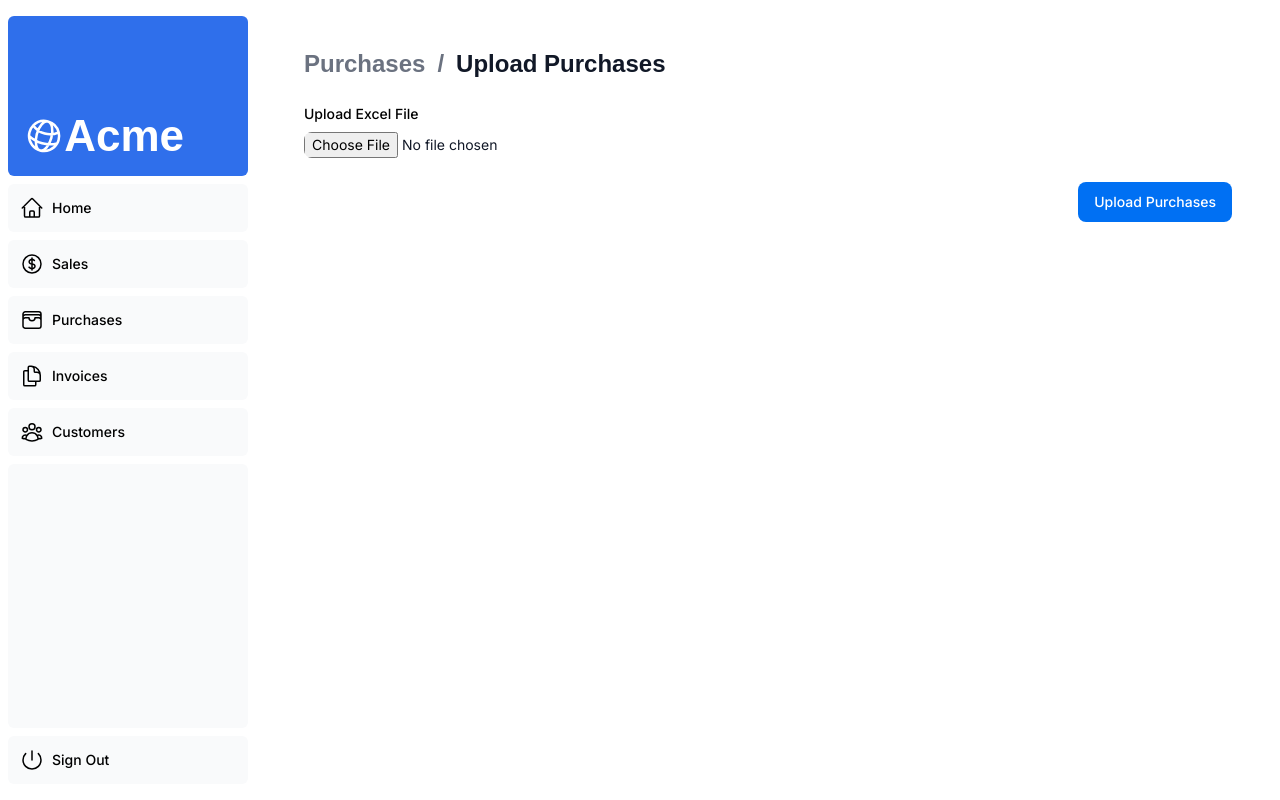
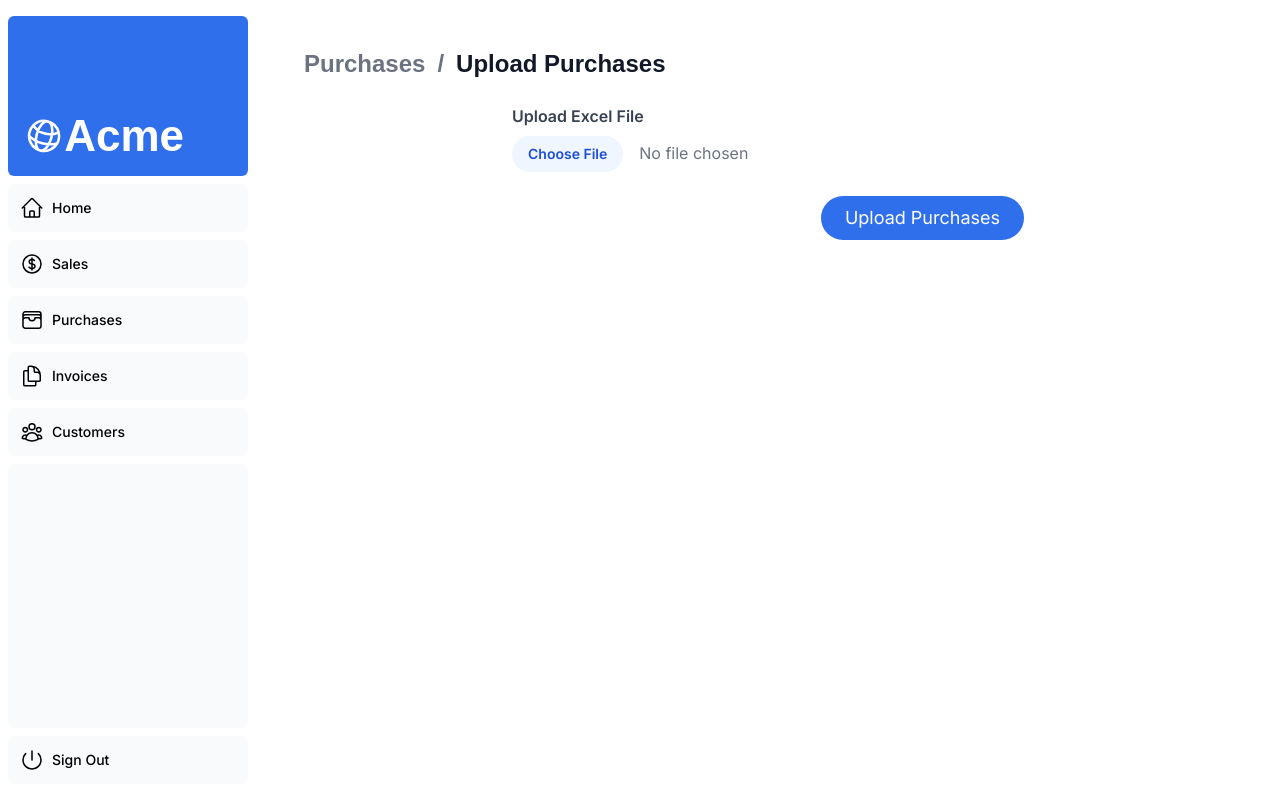
Before and after one commit to iparr-biocorellc/nextjspractice, a Next.js app: page /dashboard/purchases/upload in a window 1280 px wide. Built offline with nearby package versions, Linux system fonts and the light colour scheme; no server answers; the database is empty; a web font is replaced by a local one.

Commit message:
finish adding purchases

```diff
--- a/app/lib/actions.ts
+++ b/app/lib/actions.ts
@@ -336,6 +336,7 @@ export async function uploadPurchases(purchasesData: any[]): Promise<purchaseSta
 
         return {
             ...row,
+            item_id: String(row.item_id),
             date: formattedDate,
         };
     });
--- a/app/ui/purchases/create-form.tsx
+++ b/app/ui/purchases/create-form.tsx
@@ -58,9 +58,9 @@ export default function PurchasesForm() {
     };
 
     return (
-        <form onSubmit={handleSubmit}>
-            <div className="mb-4">
-                <label htmlFor="file" className="block mb-2 text-sm font-medium">
+        <form onSubmit={handleSubmit} className="mx-auto max-w-lg">
+            <div className="mb-6">
+                <label htmlFor="file" className="block mb-2 text-md font-semibold text-gray-700">
                     Upload Excel File
                 </label>
                 <input
@@ -68,15 +68,26 @@ export default function PurchasesForm() {
                     id="file"
                     accept=".xlsx"
                     onChange={handleFileChange}
-                    className="block w-full text-sm text-gray-900 border-gray-300 rounded-lg cursor-pointer focus:ring-blue-500 focus:border-blue-500"
+                    className="block w-full text-md text-gray-500 file:mr-4 file:py-2 file:px-4
+                       file:rounded-full file:border-0 file:text-sm file:font-semibold
+                       file:bg-blue-50 file:text-blue-700 hover:file:bg-blue-100
+                       focus:outline-none focus:ring-2 focus:ring-blue-500 focus:border-transparent"
                 />
             </div>
-            <div className="mt-6 flex justify-end gap-4">
-                <Button type="submit" disabled={isUploading}>Upload Purchases</Button>
+            <div className="flex justify-end gap-4">
+                <button type="submit" disabled={isUploading}
+                        className="px-6 py-2 bg-blue-600 text-white text-lg rounded-full
+                           hover:bg-blue-700 focus:outline-none focus:ring-2
+                           focus:ring-blue-500 focus:ring-opacity-50 disabled:opacity-50">
+                    Upload Purchases
+                </button>
             </div>
             {message && (
-                <p className="mt-2 text-sm text-red-500">{message}</p>
+                <div className="mt-2 p-2 text-sm text-red-600 bg-red-100 rounded">
+                    <i className="fas fa-exclamation-triangle"></i> {message}
+                </div>
             )}
         </form>
+
     );
 }
--- a/app/ui/sales/create-form.tsx
+++ b/app/ui/sales/create-form.tsx
@@ -59,9 +59,9 @@ export default function SalesForm() {
     };
 
     return (
-        <form onSubmit={handleSubmit}>
-            <div className="mb-4">
-                <label htmlFor="file" className="block mb-2 text-sm font-medium">
+        <form onSubmit={handleSubmit} className="mx-auto max-w-lg">
+            <div className="mb-6">
+                <label htmlFor="file" className="block mb-2 text-md font-semibold text-gray-700">
                     Upload Excel File
                 </label>
                 <input
@@ -69,15 +69,26 @@ export default function SalesForm() {
                     id="file"
                     accept=".xlsx"
                     onChange={handleFileChange}
-                    className="block w-full text-sm text-gray-900 border-gray-300 rounded-lg cursor-pointer focus:ring-blue-500 focus:border-blue-500"
+                    className="block w-full text-md text-gray-500 file:mr-4 file:py-2 file:px-4
+                       file:rounded-full file:border-0 file:text-sm file:font-semibold
+                       file:bg-blue-50 file:text-blue-700 hover:file:bg-blue-100
+                       focus:outline-none focus:ring-2 focus:ring-blue-500 focus:border-transparent"
                 />
             </div>
-            <div className="mt-6 flex justify-end gap-4">
-                <Button type="submit" disabled={isUploading}>Upload Orders</Button>
+            <div className="flex justify-end gap-4">
+                <button type="submit" disabled={isUploading}
+                        className="px-6 py-2 bg-blue-600 text-white text-lg rounded-full
+                           hover:bg-blue-700 focus:outline-none focus:ring-2
+                           focus:ring-blue-500 focus:ring-opacity-50 disabled:opacity-50">
+                    Upload Orders
+                </button>
             </div>
             {message && (
-                <p className="mt-2 text-sm text-red-500">{message}</p>
+                <div className="mt-2 p-2 text-sm text-red-600 bg-red-100 rounded">
+                    <i className="fas fa-exclamation-triangle"></i> {message}
+                </div>
             )}
         </form>
+
     );
 }
```
